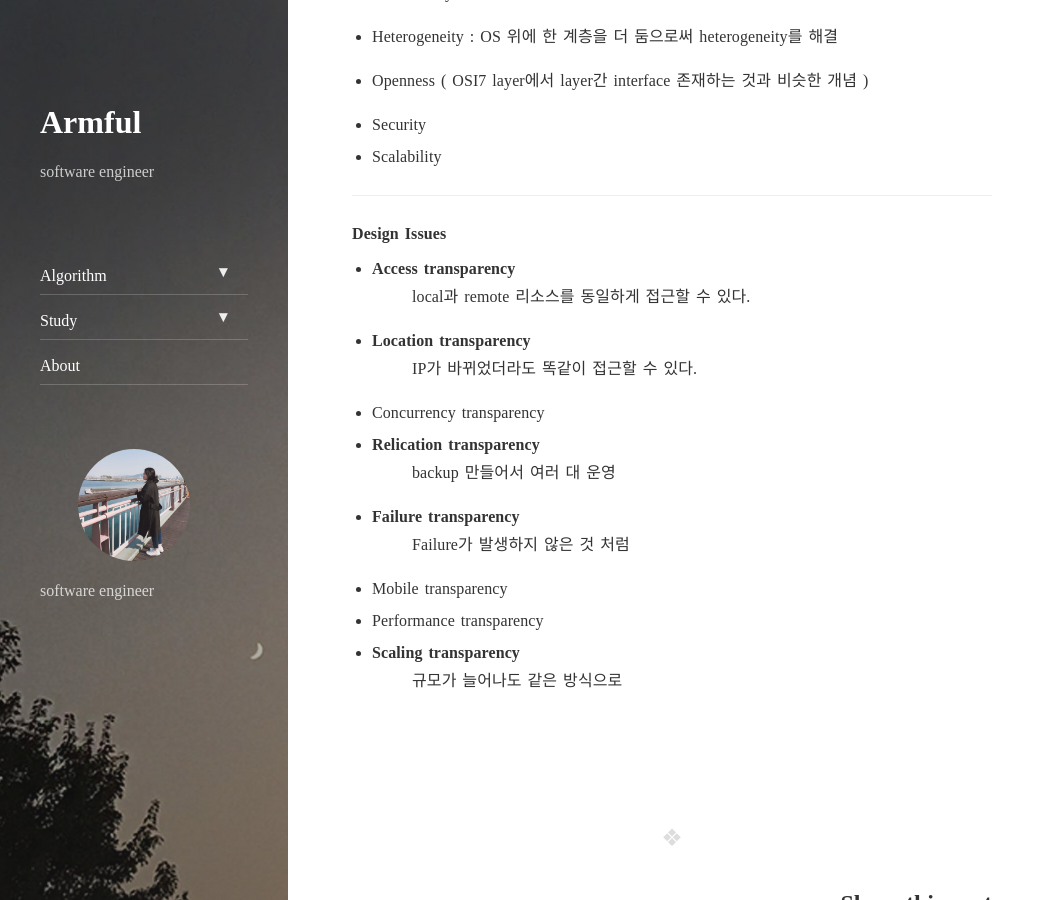
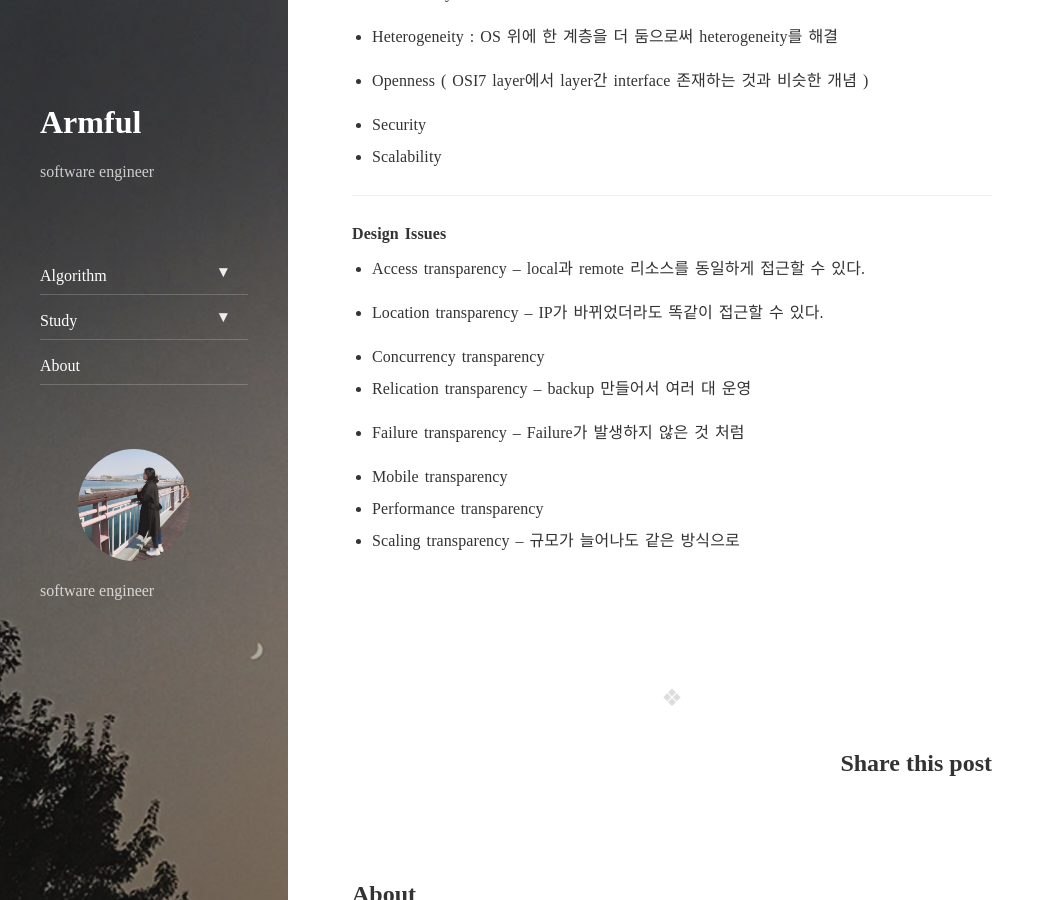
Before and after one commit to hanareum95/hanareum95.github.io, a Jekyll site: the page built from _posts/2017-11-06-dos-introduction.markdown, in a window 1280 px wide and 900 px high, scrolled down 1280 px. Shown: the whole window, without its empty margins (0-1055 px from the left). Built offline with Jekyll 4.4.1, drawn with Linux system fonts in a browser that asks for light colours; nearby versions of some CDN libraries.

```diff
--- a/_posts/2017-11-06-dos-introduction.markdown
+++ b/_posts/2017-11-06-dos-introduction.markdown
@@ -70,19 +70,19 @@ _ _ _
 #### Design Issues
 
 - Access transparency
-	: local과 remote 리소스를 동일하게 접근할 수 있다.
+ -- local과 remote 리소스를 동일하게 접근할 수 있다.
 
 - Location transparency
-	: IP가 바뀌었더라도 똑같이 접근할 수 있다.
+ -- IP가 바뀌었더라도 똑같이 접근할 수 있다.
 
 - Concurrency transparency
 - Relication transparency
-	: backup 만들어서 여러 대 운영
+ -- backup 만들어서 여러 대 운영
 
 - Failure transparency
-	: Failure가 발생하지 않은 것 처럼
+ -- Failure가 발생하지 않은 것 처럼
 
 - Mobile transparency
 - Performance transparency
 - Scaling transparency
-	: 규모가 늘어나도 같은 방식으로
+ -- 규모가 늘어나도 같은 방식으로
```
